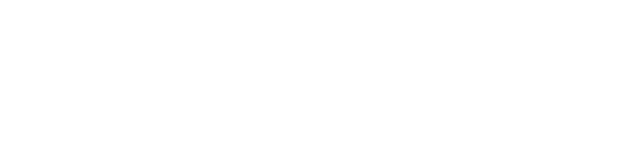
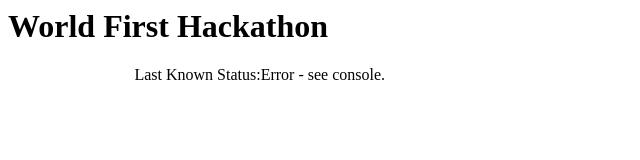
Before and after one commit to joelochlann/node-forex, a plain HTML site: page index.html in a window 1280 px wide. Shown: the whole page, without its empty margins (0-640 px from the left). Drawn offline with Linux system fonts and the light colour scheme.

Commit message:
Constructs a websocket, outputs an error in the event it can't connect.

```diff
--- a/index.html
+++ b/index.html
@@ -1,10 +1,33 @@
 <html>
     <head>
         <title>Algorithmic Trading in a browser!</title>
-        <script type='text/javascript' src='/scripts/jquery-2.1.4.min.js'></script>
-        <script type='text/javascript' src='/scripts/underscore-min.js'></script>
-        <script type='text/javascript' src='/scripts/main.js'></script>
+        <script type='text/javascript' src='scripts/jquery-2.1.4.min.js'></script>
+        <script type='text/javascript' src='scripts/underscore-min.js'></script>
+        <script type='text/javascript' src='scripts/main.js'></script>
+        <script type='text/javascript'>
+        	$(document).ready(function() {
+        		window.Platform.run('ws://crmdevel3.worldfirst.local:3000/');
+        	});
+        </script>
+        <style type='text/css'>
+        	#main {
+        		width:80%;
+        		margin:auto;
+        	}
+        	#status-bar {
+        		width:100%;
+        		height:30px;
+        	}
+        	#status-bar::before {
+        		content:"Last Known Status:";
+        	}
+        </style>
     </head>
     <body>
+    	<h1>World First Hackathon</h1>
+    	<div id='main'>
+    		<div id='status-bar'>
+    		</div>
+    	</div>
     </body>
 </html>
--- a/scripts/main.js
+++ b/scripts/main.js
@@ -1,3 +1,22 @@
 (function(){
+	window.Platform = {
+		run:function(socketAddress) {
+			var statusBar = $(document).find("#status-bar");
 
+			var conn = new WebSocket(socketAddress);
+			conn.onopen = function(e) {
+				$(statusBar).html("Connection established");
+			};
+
+			conn.onmessage = function(e) {
+				$(statusBar).html(JSON.stringify(e.data));
+			    console.log(e.data);
+			};
+
+			conn.onerror = function(e) {
+				$(statusBar).html("Error - see console.");
+			    console.log(e);
+			}
+		}
+	}
 })();
```
